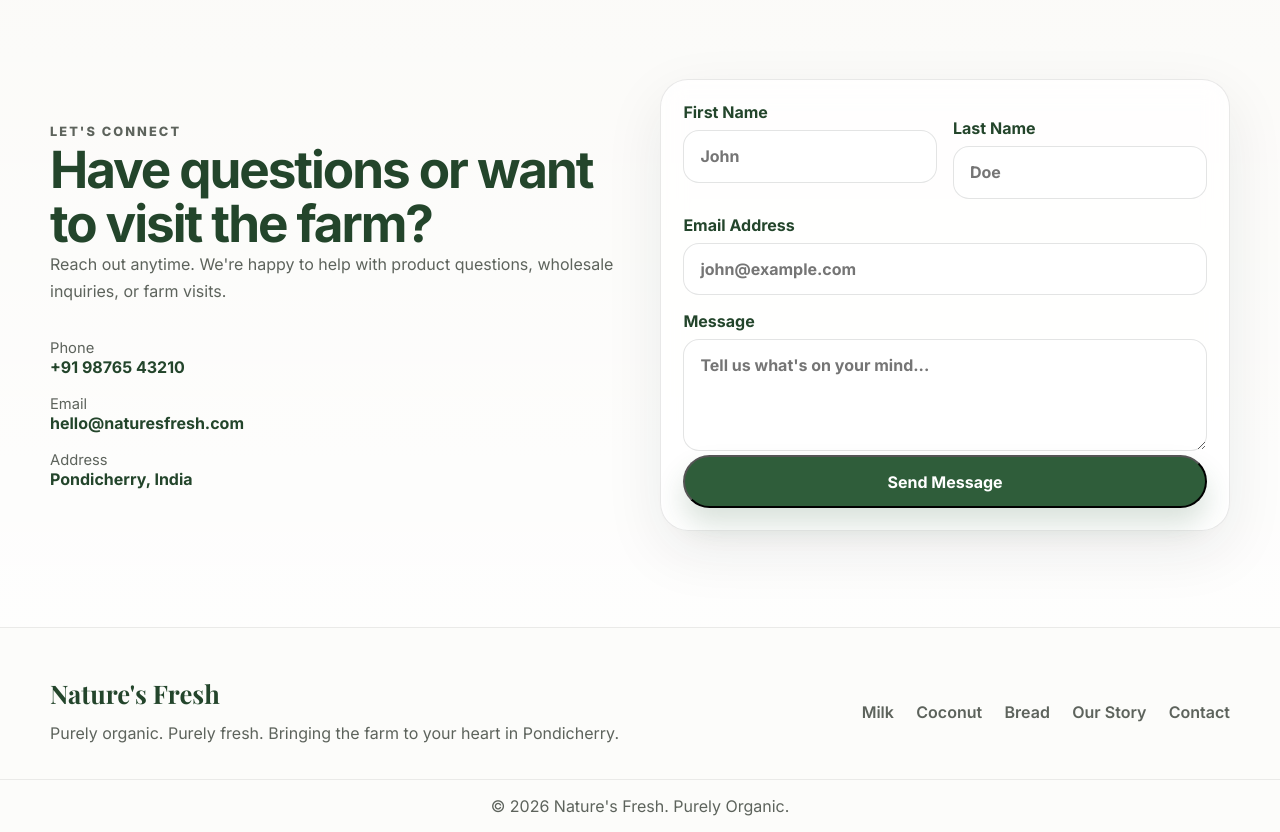
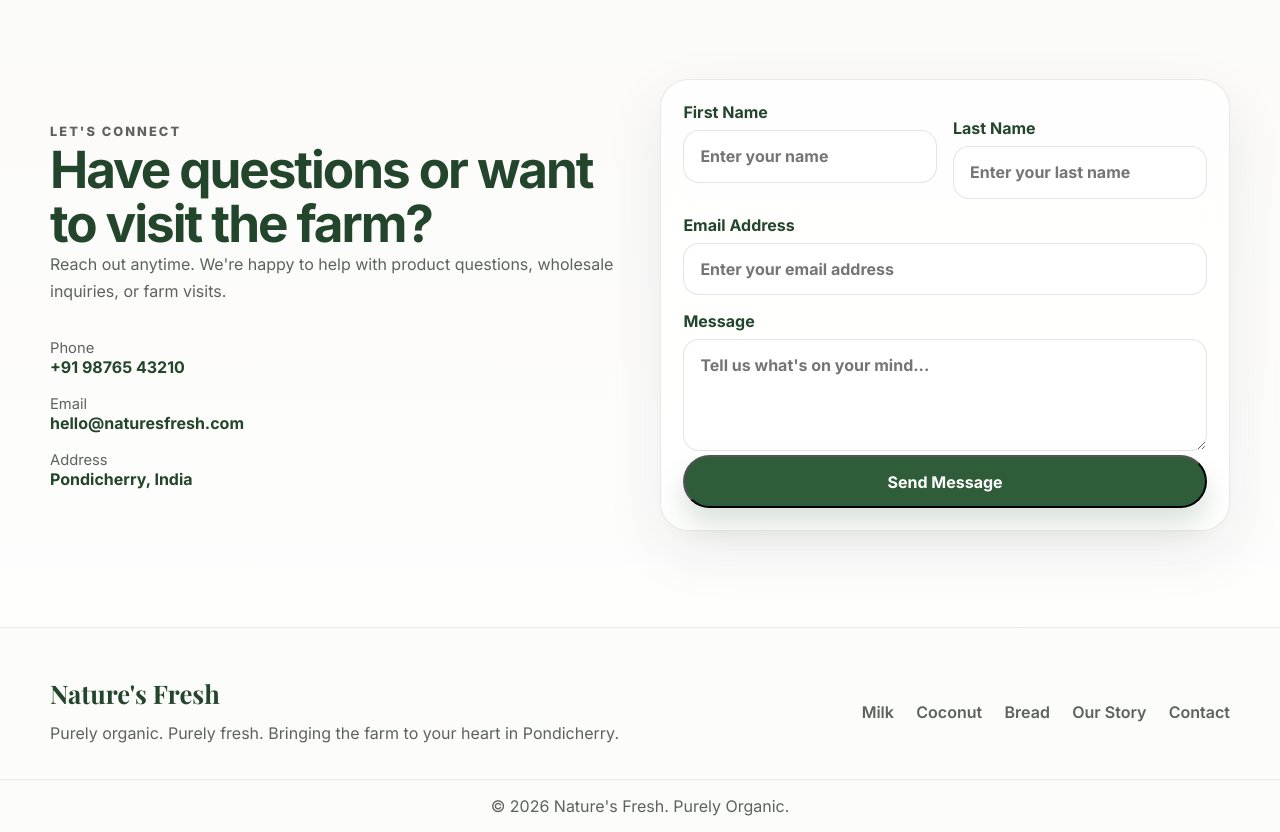
Before and after one commit to technovahubservices-dev/naturalminds, a React (Create React App) app: page / in a window 1280 px wide. Shown: the part 5640-6472 px from the top of the page. Built offline with nearby package versions, Linux system fonts and the light colour scheme.

Commit message:
contact option changed

```diff
--- a/src/components/Contact.jsx
+++ b/src/components/Contact.jsx
@@ -30,16 +30,16 @@ export default function Contact({ register }) {
           <div className="form-row">
             <label>
               First Name
-              <input type="text" placeholder="John" />
+              <input type="text" placeholder="Enter your name" />
             </label>
             <label>
               Last Name
-              <input type="text" placeholder="Doe" />
+              <input type="text" placeholder="Enter your last name" />
             </label>
           </div>
           <label>
             Email Address
-            <input type="email" placeholder="john@example.com" />
+            <input type="email" placeholder="Enter your email address" />
           </label>
           <label>
             Message
```
